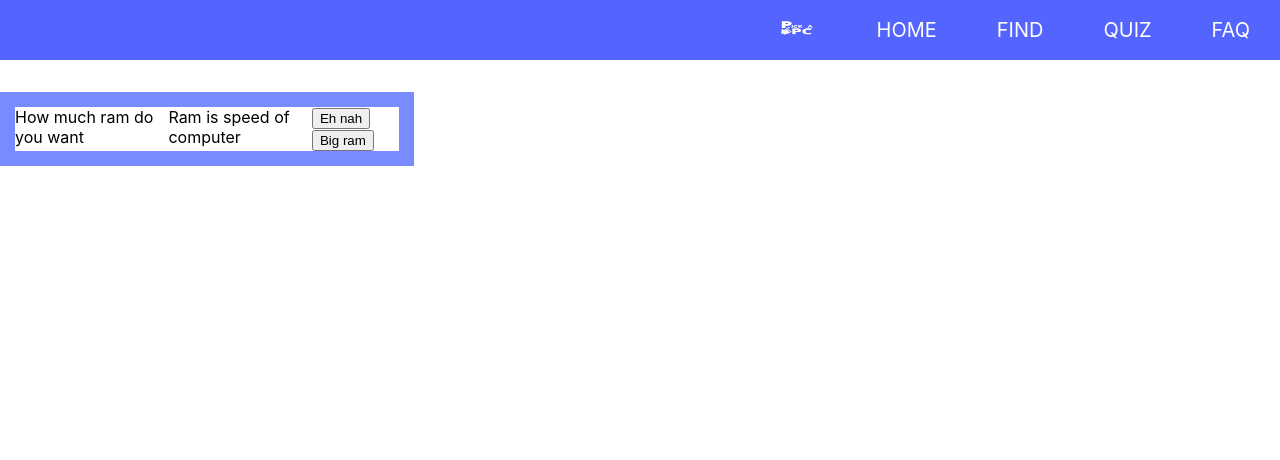
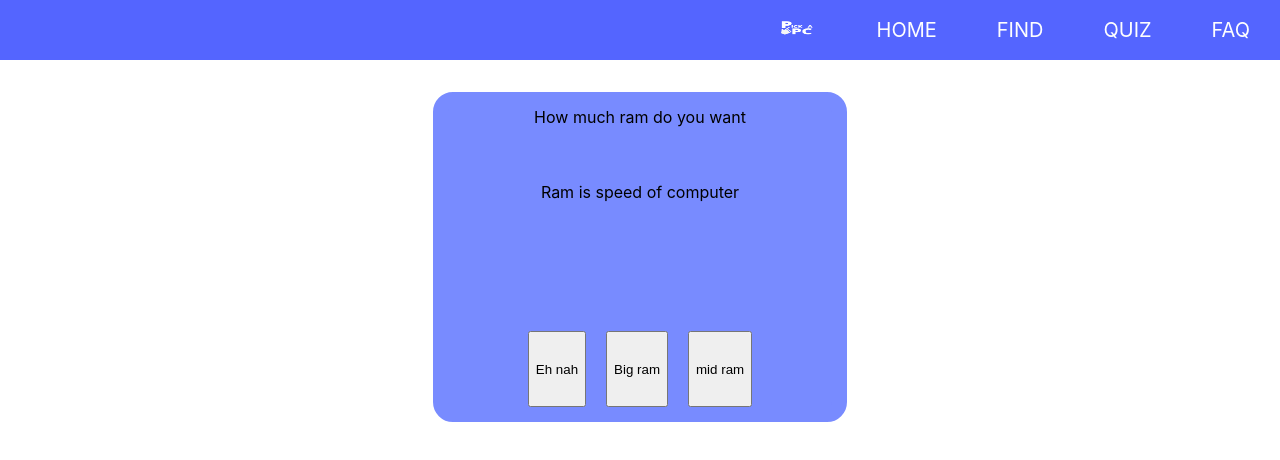
Before and after one commit to MiginsMC/pick-a-pc, a React (Create React App) app: page /quiz in a window 1280 px wide. Shown: the top 460 px of the page. Built offline with nearby package versions, Linux system fonts and the light colour scheme.

Commit message:
CSS Changes

```diff
--- a/src/pages/quiz/Quiz.tsx
+++ b/src/pages/quiz/Quiz.tsx
@@ -49,8 +49,9 @@ function Quiz({ onFinish = () => {} }: QuizProps) {
 	return (
 		<div className="quiz">
 			<div className="question">{question}</div>
-			{help ?? ''}
-			<div className="optopns">{optionsFormatted}</div>
+			{help ? <div className="help">{help}</div> : ''}
+			<br />
+			<div className="options">{optionsFormatted}</div>
 		</div>
 	);
 }
--- a/src/styles/quiz.css
+++ b/src/styles/quiz.css
@@ -3,12 +3,27 @@
 	--secondary-color: #788bff;
 	--primary-text: #111111;
 	--secondary-text: #fefefe;
+    --rounded-px: 20px;
 }
 
 .quiz {
     border: 15px solid var(--secondary-color);
+    border-radius: var(--rounded-px); /* rounded corner */
+    background-color: var(--secondary-color);
     width: 30%;
+    height: 300px;
     justify-content: center;
-    display: flex;
+    text-align: center;
+    display: grid;
+    margin-left: auto;
+    margin-right: auto;
 
 }
+
+.options {
+    display: flex;
+    flex-flow: row wrap;
+    gap: 20px;
+    justify-content: space-around;
+    align-items: stretch;
+}
--- a/src/util/questions.ts
+++ b/src/util/questions.ts
@@ -38,6 +38,10 @@ const QUESTIONS: Question[] = [
 				option: 'Big ram',
 				tag: HighRam,
 			},
+			{
+				option: 'mid ram',
+				tag: MidRam,
+			}
 		],
 	},
 	{
```
